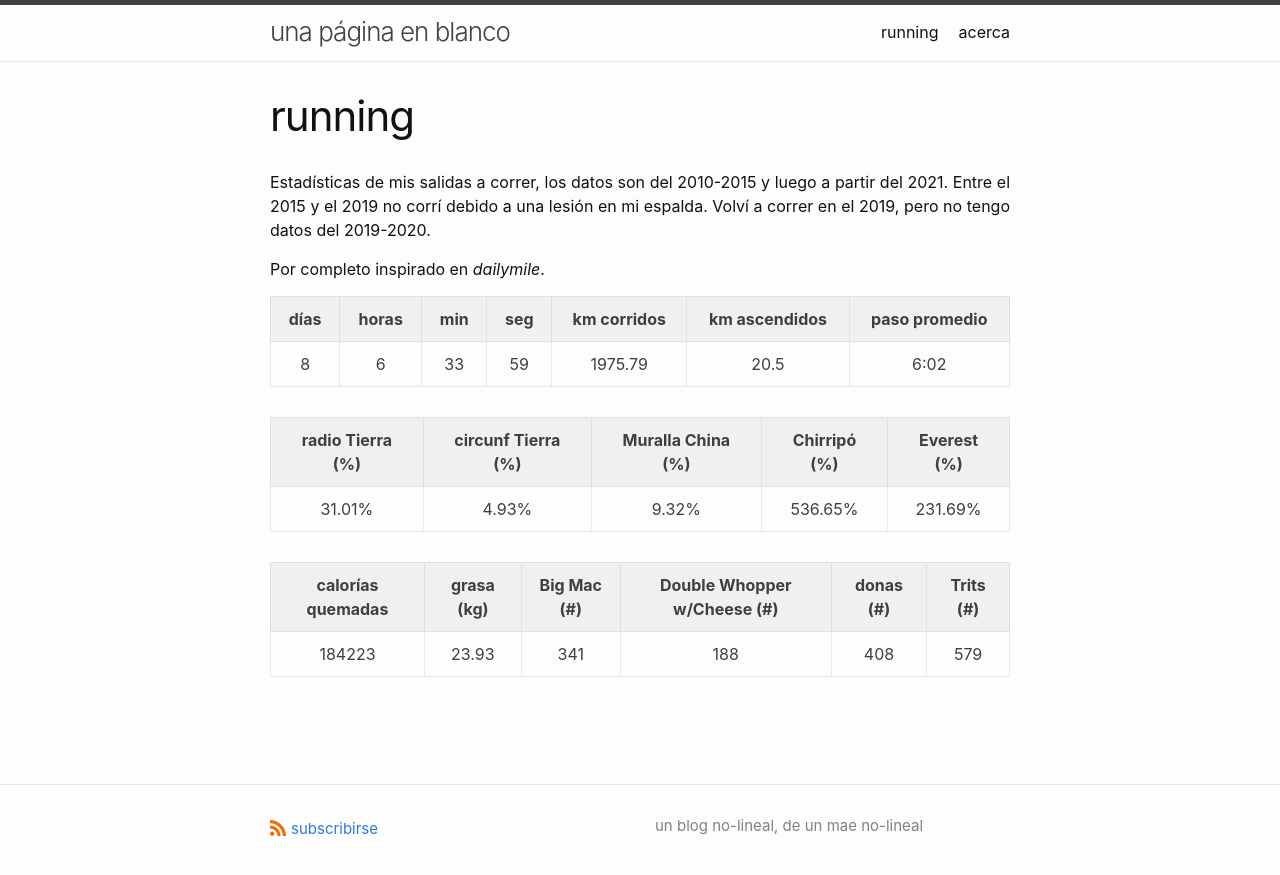
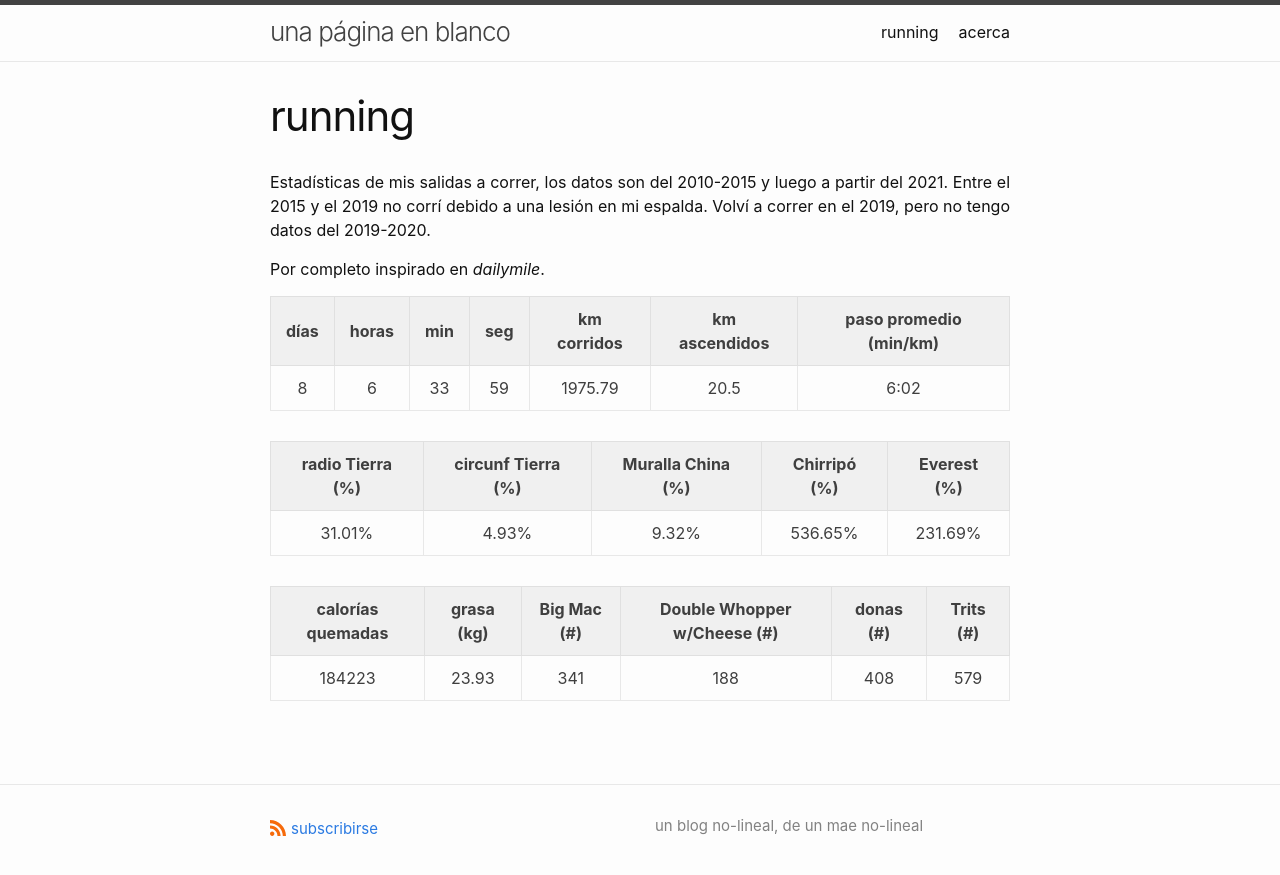
Before and after one commit to eguevaralopez/eguevaralopez.github.io, a Jekyll site: the page built from running.md, in a window 1280 px wide. Shown: the top 875 px of the page. Built offline with Jekyll 4.4.1, drawn with Linux system fonts in a browser that asks for light colours.

Commit message:
add running stats

```diff
--- a/running.md
+++ b/running.md
@@ -8,7 +8,7 @@ Estadísticas de mis salidas a correr, los datos son del 2010-2015 y luego a par
 
 Por completo inspirado en *dailymile*.
 
-| días | horas | min| seg| km corridos| km ascendidos| paso promedio |
+| días | horas | min| seg| km corridos| km ascendidos| paso promedio (min/km) |
 |:----:|:-----:|:--:|:--:|:----------:|:------------:|:-------------:|
 | 8    |	6     |	33	| 59	| 1975.79	   | 20.5	        | 6:02	         |
 
```
